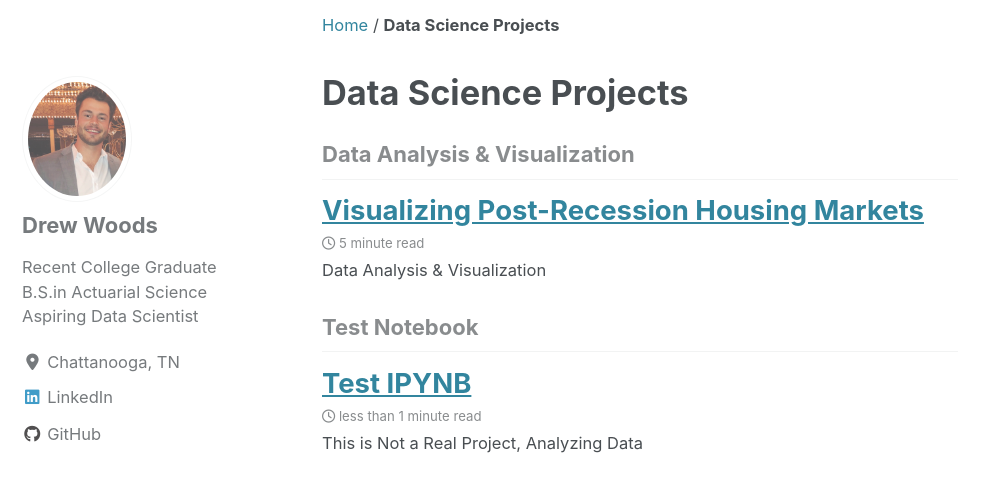
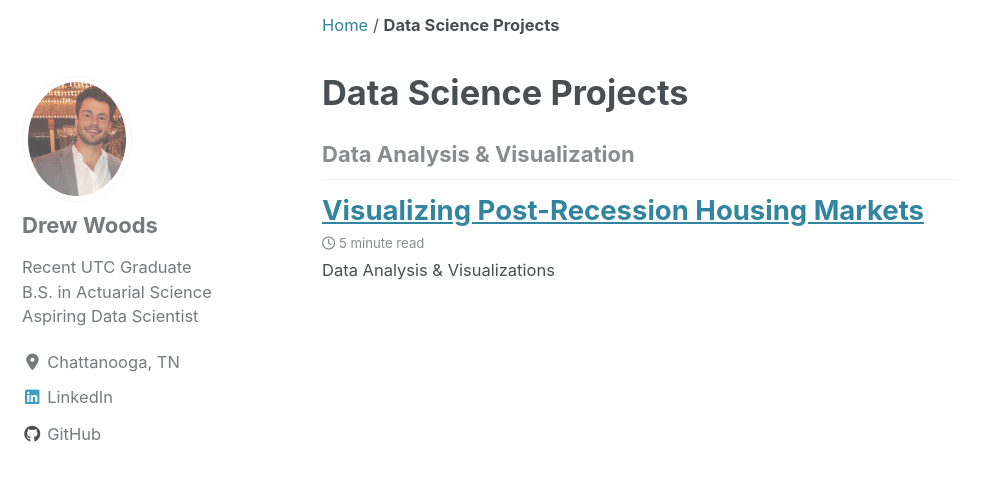
Before and after one commit to backdoordata/backdoordata.github.io, a Jekyll site: the page built from _pages/DataScience_Projects.md, in a window 1280 px wide and 900 px high, scrolled down 512 px. Shown: the top 492 px of the window, without its empty margins (0-999 px from the left). Built offline with Jekyll 4.4.1, drawn with Linux system fonts in a browser that asks for light colours; cached includes are drawn as plain includes; nearby versions of some CDN libraries.

Commit message:
Tennessee HPI Project

````diff
--- a/_config.yml
+++ b/_config.yml
@@ -109,7 +109,7 @@ analytics:
 author:
   name             : "Drew Woods"
   avatar           : "/images/profile-picture.jpg" # path of avatar image, e.g. "/assets/images/bio-photo.jpg"
-  bio              : "Recent College Graduate <br>B.S.in Actuarial Science <br>Aspiring Data Scientist"
+  bio              : "Recent UTC Graduate <br>B.S. in Actuarial Science <br>Aspiring Data Scientist"
   location         : "Chattanooga, TN"
   email            :
   links:
--- a/_posts/2020-02-06-testNB.md
+++ /dev/null
@@ -1,200 +0,0 @@
----
-title: "Test IPYNB"
-date: 2020-02-06
-tags: [Test Notebook]
-breadcrumbs: true
-header:
-    image: "/images/nash-header.jpg"
-excerpt: "This is Not a Real Project, Analyzing Data"
-
-toc: true
-toc_label: " Sights-to-See:"
-toc_icon: "hiking"
----
-
-```python
-import pandas as pd
-import numpy as np
-
-df = pd.read_csv('ZILLOW-CO381_ZHVIAH.csv')
-```
-
-
-```python
-df.head(20)
-```
-
-
-
-
-<div>
-<style scoped>
-    .dataframe tbody tr th:only-of-type {
-        vertical-align: middle;
-    }
-
-    .dataframe tbody tr th {
-        vertical-align: top;
-    }
-
-    .dataframe thead th {
-        text-align: right;
-    }
-</style>
-<table border="1" class="dataframe">
-  <thead>
-    <tr style="text-align: right;">
-      <th></th>
-      <th>Date</th>
-      <th>Value</th>
-    </tr>
-  </thead>
-  <tbody>
-    <tr>
-      <td>0</td>
-      <td>2018-09-30</td>
-      <td>109400.0</td>
-    </tr>
-    <tr>
-      <td>1</td>
-      <td>2018-08-31</td>
-      <td>109200.0</td>
-    </tr>
-    <tr>
-      <td>2</td>
-      <td>2018-07-31</td>
-      <td>108900.0</td>
-    </tr>
-    <tr>
-      <td>3</td>
-      <td>2018-06-30</td>
-      <td>108400.0</td>
-    </tr>
-    <tr>
-      <td>4</td>
-      <td>2018-05-31</td>
-      <td>107700.0</td>
-    </tr>
-    <tr>
-      <td>5</td>
-      <td>2018-04-30</td>
-      <td>106900.0</td>
-    </tr>
-    <tr>
-      <td>6</td>
-      <td>2018-03-31</td>
-      <td>105900.0</td>
-    </tr>
-    <tr>
-      <td>7</td>
-      <td>2018-02-28</td>
-      <td>104900.0</td>
-    </tr>
-    <tr>
-      <td>8</td>
-      <td>2018-01-31</td>
-      <td>103900.0</td>
-    </tr>
-    <tr>
-      <td>9</td>
-      <td>2017-12-31</td>
-      <td>103000.0</td>
-    </tr>
-    <tr>
-      <td>10</td>
-      <td>2017-11-30</td>
-      <td>102100.0</td>
-    </tr>
-    <tr>
-      <td>11</td>
-      <td>2017-10-31</td>
-      <td>100900.0</td>
-    </tr>
-    <tr>
-      <td>12</td>
-      <td>2017-09-30</td>
-      <td>99300.0</td>
-    </tr>
-    <tr>
-      <td>13</td>
-      <td>2017-08-31</td>
-      <td>97300.0</td>
-    </tr>
-    <tr>
-      <td>14</td>
-      <td>2017-07-31</td>
-      <td>95300.0</td>
-    </tr>
-    <tr>
-      <td>15</td>
-      <td>2017-06-30</td>
-      <td>94100.0</td>
-    </tr>
-    <tr>
-      <td>16</td>
-      <td>2017-05-31</td>
-      <td>93400.0</td>
-    </tr>
-    <tr>
-      <td>17</td>
-      <td>2017-04-30</td>
-      <td>92900.0</td>
-    </tr>
-    <tr>
-      <td>18</td>
-      <td>2017-03-31</td>
-      <td>92600.0</td>
-    </tr>
-    <tr>
-      <td>19</td>
-      <td>2017-02-28</td>
-      <td>92100.0</td>
-    </tr>
-  </tbody>
-</table>
-</div>
-
-
-
-
-```python
-"""This is a doc String"""
-#This is a comment
-df.plot()
-```
-
-
-
-
-    <matplotlib.axes._subplots.AxesSubplot at 0x11ab865d0>
-
-
-
-
-![png](/images/output_2_1.png)
-
-# This is a BIG header
-## This is a Markdown Header
-### This is a SMALLER Header
-#### This is an EVEN SMALLER Header
-& this is markdown text
-
-## This is both
-a header ^ and text
-
-
-```python
-def pie(x):
-    """ Multiplies x by pi """
-    return x*(np.pi)
-```
-
-
-```python
-pie(3)+14/3
-```
-
-
-
-
-    14.091444627436047
--- a/_posts/2020-02-11-TN-HPI-Analysis.md
+++ b/_posts/2020-02-11-TN-HPI-Analysis.md
@@ -5,7 +5,7 @@ tags: [Data Analysis & Visualization]
 breadcrumbs: true
 header:
     image: "/images/nash-header.jpg"
-excerpt: "Data Analysis & Visualization"
+excerpt: "Data Analysis & Visualizations"
 
 toc: true
 toc_label: " Sights-to-See:"
````
Also changed, not shown: _pages/DataScience_Projects.md (renamed from _pages/data analysis & visualizations.md).
